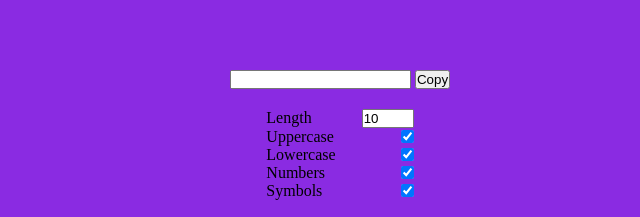
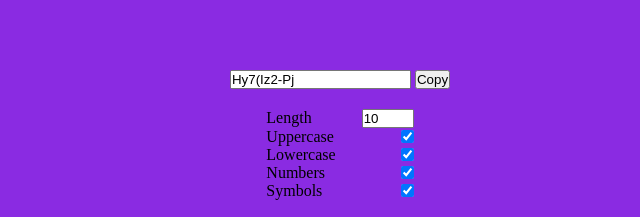
Before and after one commit to SamarthGandhi2004/Mini-Projects, a plain HTML site: page passwordGenerator Js project/index.html in a window 1280 px wide. Both pictures are taken after a click on the button "Generate Password". Shown: the part 246-463 px from the top of the page, 300-940 px from the left. Drawn offline with Linux system fonts and the light colour scheme.

Commit message:
Refactor password generation logic and add copy functionality to the password generator

```diff
--- a/passwordGenerator Js project/app.js
+++ b/passwordGenerator Js project/app.js
@@ -5,8 +5,11 @@ const SymbolSet = '!@#$%^&*()_+-=[]{}|;:,.<>?';
 
 
 
+function getRandomData(dataSet){
+   return dataSet[Math.floor(Math.random()*dataSet.length)];
+}
 
-function generatePassword() {
+function generatePassword(password="") {
     const length = parseInt(document.getElementById('length').value);
     console.log(length);
 
@@ -21,23 +24,54 @@ function generatePassword() {
         return;
     }
     if(upperCase || lowerCase || numbers|| symbolChars){
-        let passwordSet="";
+
         if(upperCase){
-            passwordSet=passwordSet + UppercaseSet;
+           password += getRandomData(UppercaseSet);
         }
         if(lowerCase){
-            passwordSet=passwordSet + LowercaseSet;
+            password += getRandomData(LowercaseSet);
         }
         if(numbers){
-            passwordSet=passwordSet + NumberSet;
+            password += getRandomData(NumberSet);
         }
         if(symbolChars){
-            passwordSet=passwordSet + SymbolSet;
+           password += getRandomData(SymbolSet);
         }
-        let password="";
-
-        console.log(passwordSet);
+        if(password.length<length){
+            return generatePassword(password);
+        }
 
 
+        // if(password.length>length){
+        //     password= password.slice(0,length);
+        // }
+
+        // if(password.length>length){
+        //     let subStr=password.substring(0,length);
+        //     password = subStr;
+        // }
+
+        if(password.length>length){
+            let finalPass="";
+            let difference = password.length - length;
+            let loop=password.length -difference;
+            console.log(difference, loop);
+            for(let i=0; i<loop;i++){
+                   finalPass=finalPass+ password[i];
+            }
+            password = finalPass;
+        }
+        document.getElementById('password').value = password;
+
     }
+
+
+
+ console.log(password);
 }
+
+
+function copyPassword(){
+    navigator.clipboard.writeText(document.getElementById('password').value);
+    alert("Password copied to clipboard");
+}
--- a/passwordGenerator Js project/index.html
+++ b/passwordGenerator Js project/index.html
@@ -12,7 +12,7 @@
 
              <div class="output">
                 <input type="text" id="password" readonly>
-                <button id="copy">Copy</button>
+                <button id="copy" onclick="copyPassword()">Copy</button>
 
 </div>
             <div class="customs">
```
